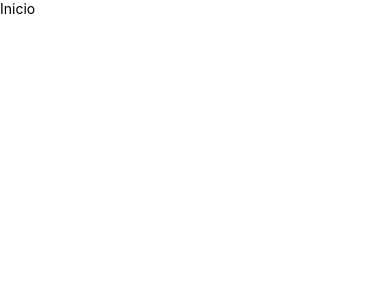
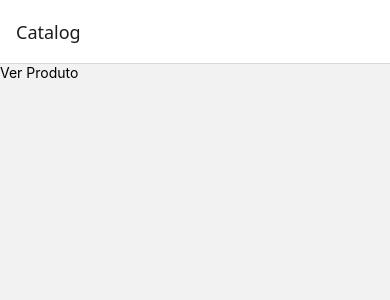
Before and after one commit to caiiooo/EcomApp, a React Native app: screen /Catalog in a window 390 px wide. Shown: the top 300 px of the page. Built offline with nearby package versions, Linux system fonts and the light colour scheme.

Commit message:
React-navigation and deeplink configuration and basic structure

```diff
--- a/App.tsx
+++ b/App.tsx
@@ -1,14 +1,13 @@
-import { StatusBar, Text } from "react-native";
 import { Provider } from "react-redux";
 import { SafeAreaProvider } from "react-native-safe-area-context";
 import { store } from "@store";
+import AppNavigation from "@navigation";
 
 function App() {
   return (
     <Provider store={store}>
       <SafeAreaProvider>
-        <StatusBar />
-        <Text>Inicio</Text>
+        <AppNavigation />
       </SafeAreaProvider>
     </Provider>
   );
--- a/package.json
+++ b/package.json
@@ -12,11 +12,14 @@
   "dependencies": {
     "@react-native/new-app-screen": "0.81.4",
     "@react-navigation/native": "^7.1.17",
+    "@react-navigation/native-stack": "^7.3.26",
     "@reduxjs/toolkit": "^2.9.0",
     "axios": "^1.12.2",
     "react": "19.1.0",
     "react-native": "0.81.4",
     "react-native-config": "^1.5.9",
+    "react-native-gesture-handler": "^2.28.0",
+    "react-native-reanimated": "^4.1.0",
     "react-native-safe-area-context": "^5.6.1",
     "react-native-screens": "^4.16.0",
     "react-redux": "^9.2.0",
--- /dev/null
+++ b/src/features/catalog/screens/CatalogScreen.tsx
@@ -0,0 +1,20 @@
+import { useNavigation } from "@react-navigation/native";
+import { TouchableOpacity, Text } from "react-native";
+import type { NativeStackNavigationProp } from "@react-navigation/native-stack";
+import { RootStackParamList } from "@navigation/index";
+
+type CatalogScreenNavigation = NativeStackNavigationProp<
+  RootStackParamList,
+  "Catalog"
+>;
+
+export default function CatalogScreen() {
+  const navigation = useNavigation<CatalogScreenNavigation>();
+  return (
+    <TouchableOpacity
+      onPress={() => navigation.navigate("ProductDetail", { id: 1 })}
+    >
+      <Text>Ver Produto</Text>
+    </TouchableOpacity>
+  );
+}
--- /dev/null
+++ b/src/features/product/screens/ProductScreen.tsx
@@ -0,0 +1,18 @@
+import { useNavigation } from "@react-navigation/native";
+import { TouchableOpacity, Text } from "react-native";
+import type { NativeStackNavigationProp } from "@react-navigation/native-stack";
+import { RootStackParamList } from "@navigation/index";
+
+type ProductScreenNavigation = NativeStackNavigationProp<
+  RootStackParamList,
+  "ProductDetail"
+>;
+
+export default function ProductScreen() {
+  const navigation = useNavigation<ProductScreenNavigation>();
+  return (
+    <TouchableOpacity onPress={() => navigation.navigate("Catalog")}>
+      <Text>Ver Catalogo</Text>
+    </TouchableOpacity>
+  );
+}
--- /dev/null
+++ b/src/navigation/index.tsx
@@ -0,0 +1,31 @@
+import React from "react";
+import { NavigationContainer } from "@react-navigation/native";
+import { createNativeStackNavigator } from "@react-navigation/native-stack";
+import linking from "./linking";
+
+import CatalogScreen from "@features/catalog/screens/CatalogScreen";
+import ProductDetailScreen from "@features/product/screens/ProductScreen";
+
+export type RootStackParamList = {
+  Catalog: undefined;
+  ProductDetail: { id: number };
+  Cart: undefined;
+};
+
+const Stack = createNativeStackNavigator<RootStackParamList>();
+
+export default function AppNavigation() {
+  return (
+    <NavigationContainer linking={linking}>
+      <Stack.Navigator initialRouteName="Catalog">
+        <Stack.Screen name="Catalog" component={CatalogScreen} />
+        <Stack.Screen
+          name="ProductDetail"
+          component={ProductDetailScreen}
+          options={{ title: "Detalhes do Produto" }}
+        />
+        {/* <Stack.Screen name="Cart" component={CartScreen} /> */}
+      </Stack.Navigator>
+    </NavigationContainer>
+  );
+}
--- /dev/null
+++ b/src/navigation/linking.ts
@@ -0,0 +1,13 @@
+import { LinkingOptions } from '@react-navigation/native';
+import { RootStackParamList } from './index';
+
+const linking: LinkingOptions<RootStackParamList> = {
+  prefixes: ['ecomapp://', 'https://ecomapp.com.br'],
+  config: {
+    screens: {
+      ProductDetail: 'produto/:id',
+    },
+  },
+};
+
+export default linking;
```
Also changed, not shown: src/api/fakeStore.ts (deleted).
